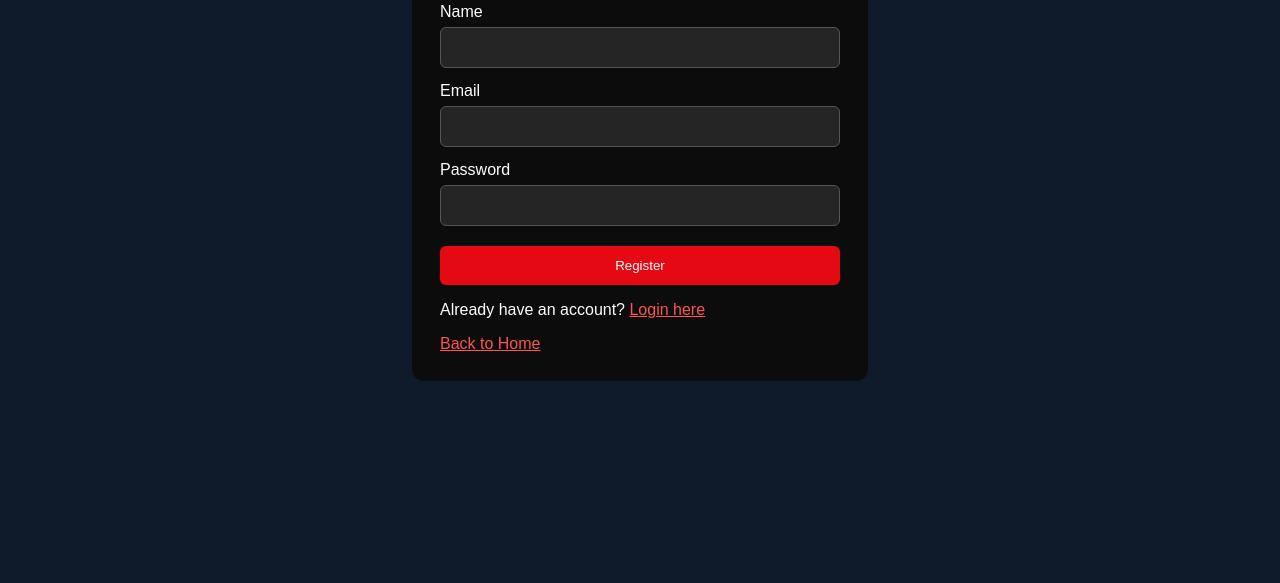
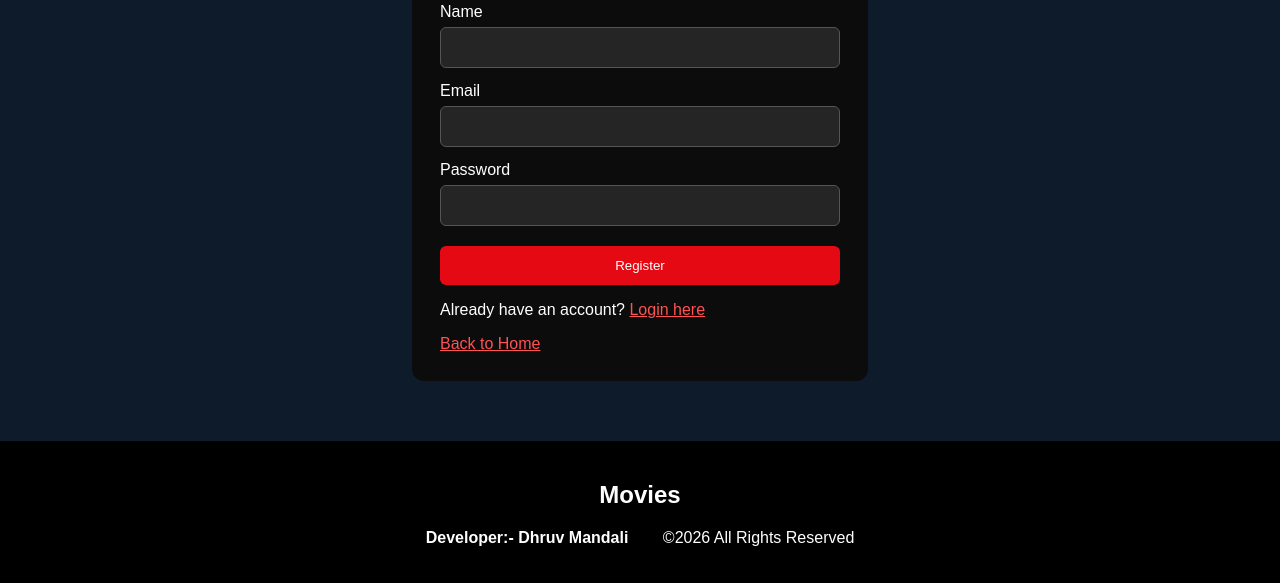
Before and after one commit to DhruvMandali/Movie_website_Project, a plain HTML site: page frontend/register.html in a window 1280 px wide. Shown: the part 265-848 px from the top of the page. Before the commit the page ends 800 px from the top, so only its background shows below. Drawn offline with Linux system fonts and the light colour scheme.

Commit message:
Update Login and Registration  files

```diff
--- a/frontend/register.html
+++ b/frontend/register.html
@@ -5,6 +5,7 @@
   <meta charset="UTF-8">
   <meta name="viewport" content="width=device-width, initial-scale=1.0">
   <title>Register - Movie App</title>
+    <script src="./js/dakmode.js" defer></script>
   <link rel="stylesheet" href="style.css">
 </head>
 <body class="dark">
@@ -47,6 +48,10 @@
     <a href="index.html">Back to Home</a>
   </main>
 
+  <footer>
+    <h2>Movies</h2>
+    <p class="footer_text"><span style="font-weight: bold;margin-right: 30px;"> Developer:- Dhruv Mandali </span>©2026 All Rights Reserved</p>
+  </footer>
   <script src="js/register.js"></script>
 </body>
 </html>
```
Also changed, not shown: frontend/login.html (+1 -0 lines).
